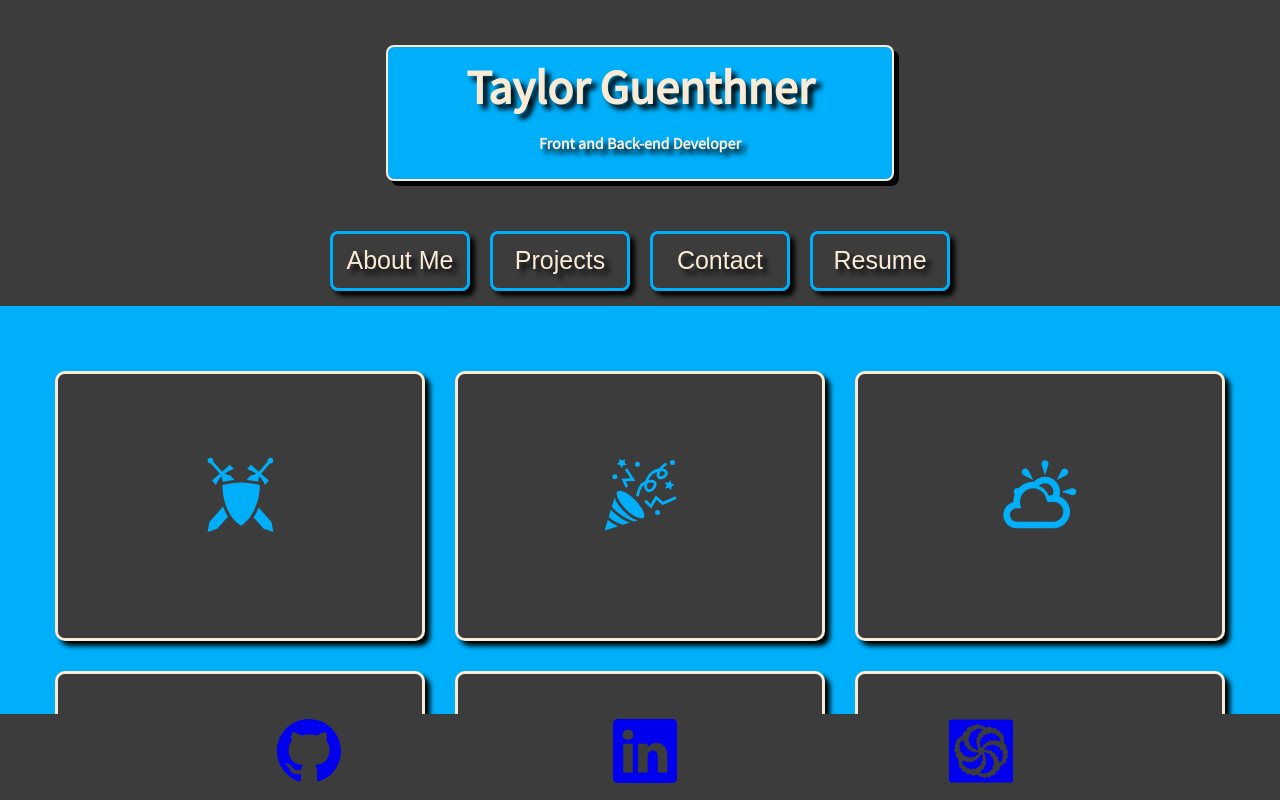
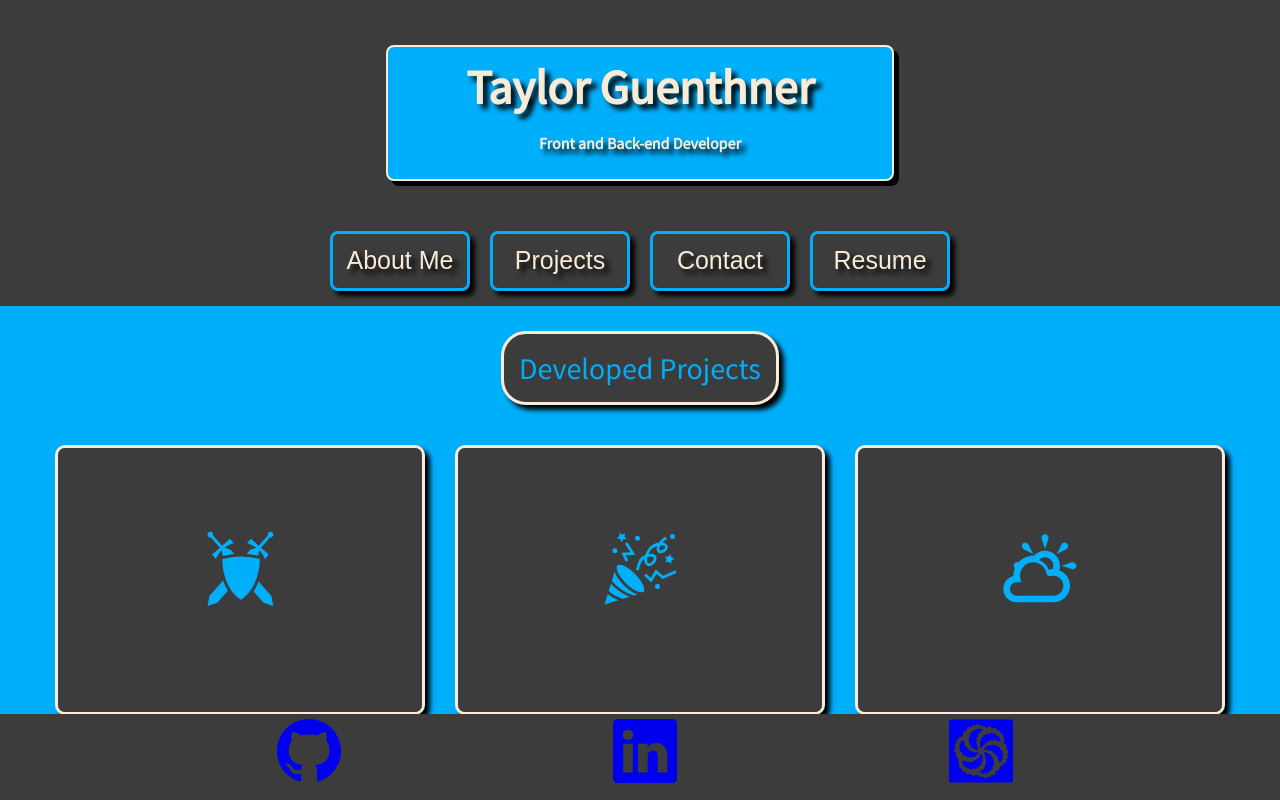
Before and after one commit to wtguenthner/react-portfolio, a React (Create React App) app: page / in a window 1280 px wide. Both pictures are taken after a click on the button "Projects". Shown: the top 800 px of the page. Built offline with nearby package versions, Linux system fonts and the light colour scheme.

Commit message:
Added title to project page

```diff
--- a/src/components/Projects/Projects.css
+++ b/src/components/Projects/Projects.css
@@ -84,3 +84,21 @@
 .Projects .container .app:hover .description {
   top: 100px;
 }
+
+.Projects .projectContainer{
+  display:flex;
+  justify-content: center;
+}
+
+.Projects .projectContainer .projectTitle{
+  font-size:30px;
+  background-color:rgb(61, 60, 60);
+  padding:15px;
+  border-radius:25px;
+  color:rgb(0, 175, 250);
+  margin-top:25px;
+  margin-bottom:-25px;
+  border-style: solid;
+  border-color:antiquewhite;
+  box-shadow: 5px 5px 5px black;
+}
--- a/src/components/Projects/Projects.js
+++ b/src/components/Projects/Projects.js
@@ -9,6 +9,7 @@ import { MdQuiz } from "react-icons/md";
 import { ImProfile } from "react-icons/im";
 const Projects = () => (
   <main className="Projects">
+    <div className="projectContainer"><div className="projectTitle">Developed Projects</div></div>
     <div className="container">
       {projects.map((app) => (
         <a href={app.link}>
```
